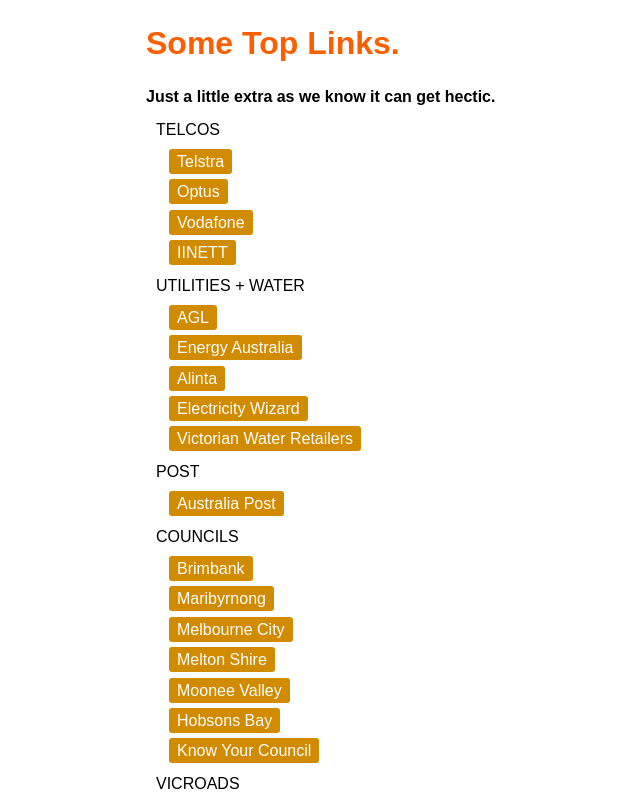
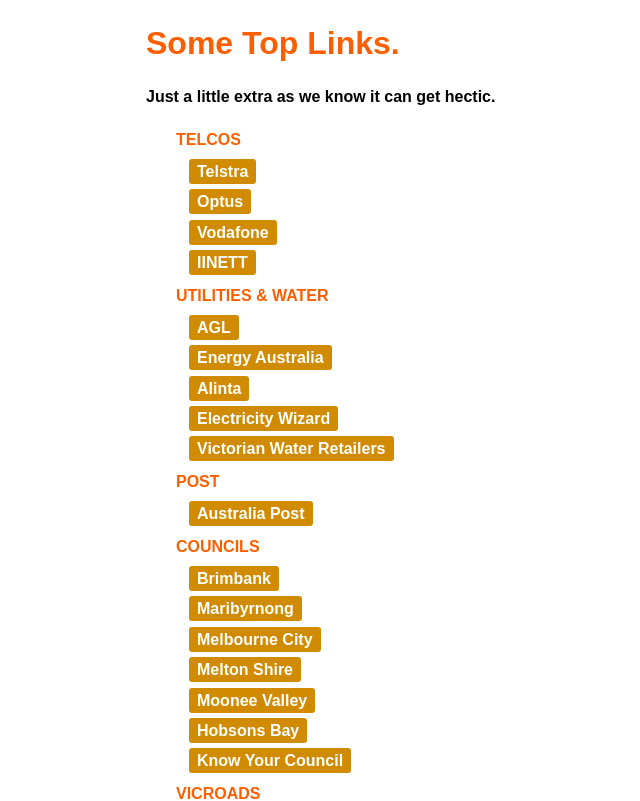
Before and after one commit to Mike-Rynes/Todos-Sunshine, a React (Create React App) app: page /Linksusefull in a window 1280 px wide. Shown: the part 800-1601 px from the top of the page, without its empty margins (214-854 px from the left). Built offline with nearby package versions, Linux system fonts and the light colour scheme.

Commit message:
Update Linksusefull.js

```diff
--- a/src/components/pages/Linksusefull.js
+++ b/src/components/pages/Linksusefull.js
@@ -7,6 +7,7 @@
       <React.Fragment>
         <h1 style={h1tStyle}>Some Top Links.</h1>
         <p style={pStyle} ><strong>Just a little extra as we know it can get hectic.</strong></p>
+        <div style={divlinkstStyle}>
           <ul style={ullistStyle}>
             <li>TELCOS
               <ul style={ullistStyle} >
@@ -16,7 +17,7 @@
                 <li style={listStyle}><a style={alinkStyle} href="https://www.iinet.net.au/" title="To IINET Website">IINETT</a></li>
               </ul>
             </li>
-          <li>UTILITIES + WATER</li>
+            <li>UTILITIES &amp; WATER</li>
             <ul style={ullistStyle} >
                 <li style={listStyle}><a  style={alinkStyle} href="https://www.googleadservices.com/pagead/aclk?sa=L&ai=DChcSEwjZoNDLjJziAhWHJCsKHV7YCE4YABAAGgJzZg&ohost=www.google.com&cid=CAASE-Ro6LCNqv3sbC1y8fUY_Hjk29s&sig=AOD64_1ILMzilPIOD5sBjdwhToAk0bUcQg&q=&ved=2ahUKEwjh88XLjJziAhXEfn0KHcmmCscQ0Qx6BAgLEAE&adurl=" title="To AGL Website">AGL</a></li>
                 <li style={listStyle}><a  style={alinkStyle} href="https://www.energyaustralia.com.au/" title="To Energy Australia Website">Energy Australia</a></li>
@@ -50,10 +51,17 @@
                 <li style={listStyle}><a  style={alinkStyle} href="https://privateschoolsguide.com/victoria-private-schools" title="To find a private Scool in Victoria">Private</a></li>
               </ul>
           </ul>
+        </div>
       </React.Fragment>
       <Footer/>
     </div>
   )
+}
+
+const divlinkstStyle = {
+  margin: '20px 10px 40px 20px',
+  color: '#fd5f00',
+  fontWeight: 'bold',
 }
 
 const h1tStyle = {
```
Lines whose indentation alone changed are shown as unchanged.
